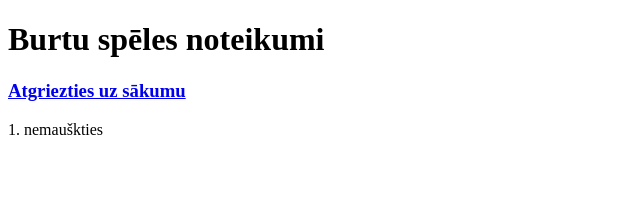
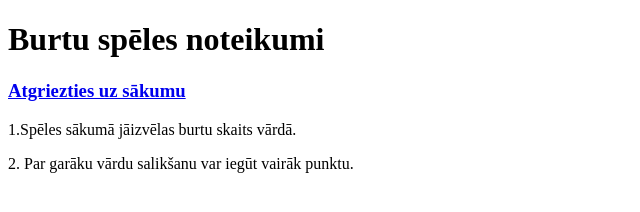
Before and after one commit to JelenaAlute/Burtu-spele2, a plain HTML site: page noteikumi.html in a window 1280 px wide. Shown: the whole page, without its empty margins (0-640 px from the left). Drawn offline with Linux system fonts and the light colour scheme.

Commit message:
Update noteikumi.html

```diff
--- a/noteikumi.html
+++ b/noteikumi.html
@@ -18,6 +18,8 @@
         <a href="index.html">Atgriezties uz sākumu</a>
 
       </h3>
-      <p>1. nemauškties</p>
+      <p>1.Spēles sākumā jāizvēlas burtu skaits vārdā.</p>
+      <p>2. Par garāku vārdu salikšanu var iegūt vairāk punktu.</p>
+
 </body>
 </html>
```
